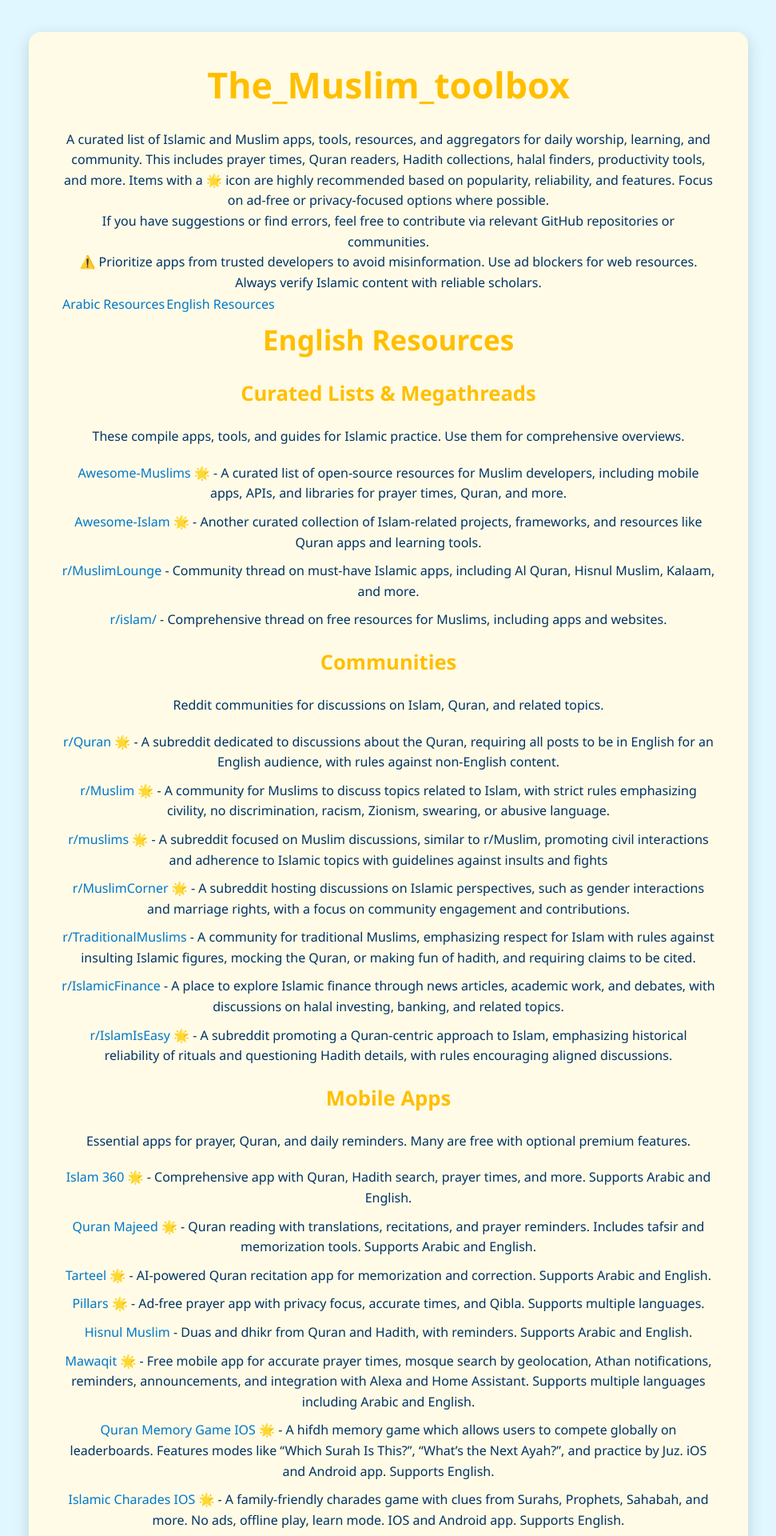
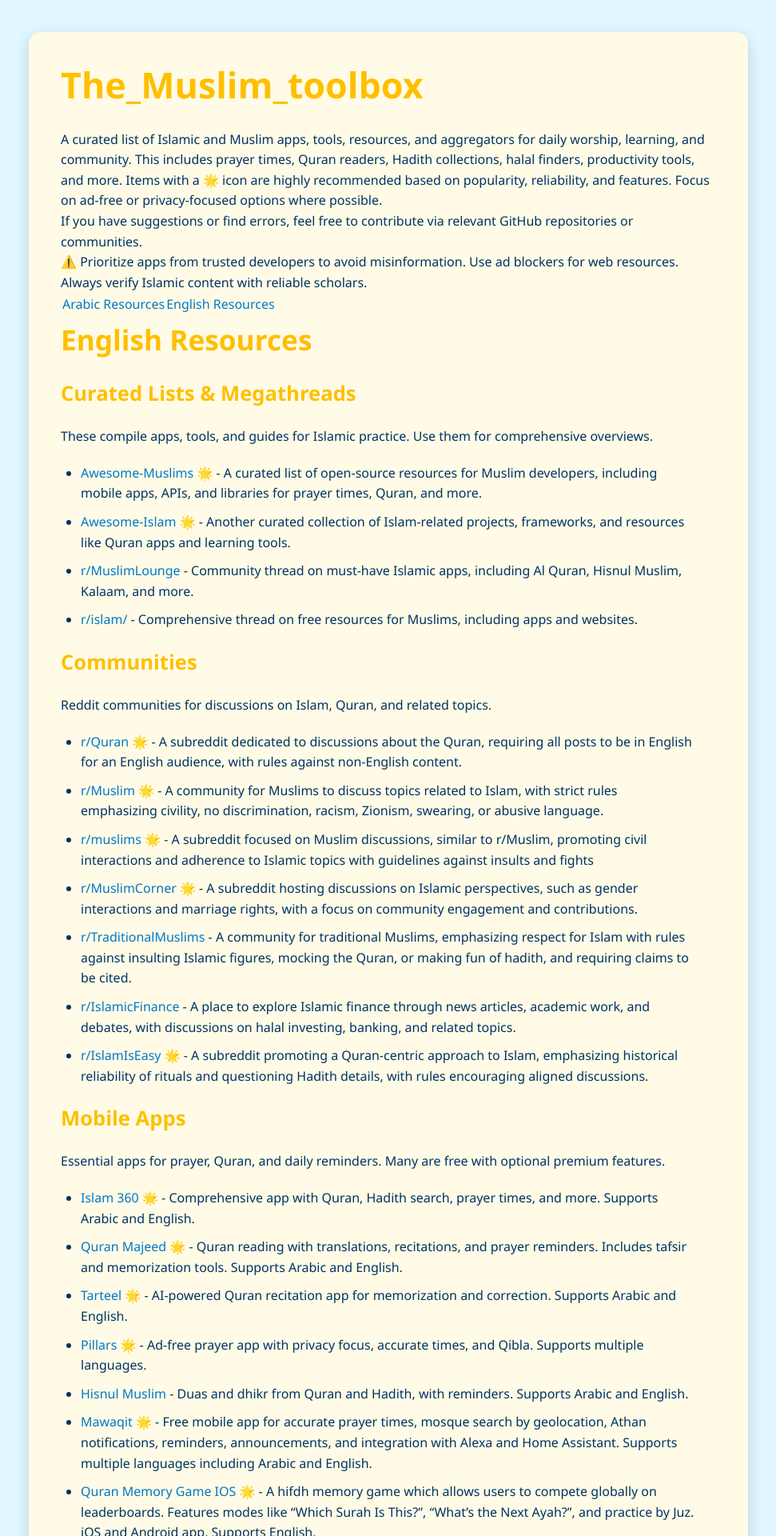
Before and after one commit to Hunterthief/The_Muslim_toolbox, a Jekyll site: the page built from index.md, in a window 1280 px wide. Shown: the top 1920 px of the page at 80% size, without its empty margins (154-1125 px from the left). Built offline with Jekyll 4.4.1, drawn with Linux system fonts in a browser that asks for light colours.

Commit message:
Update style.css

```diff
--- a/assets/css/style.css
+++ b/assets/css/style.css
@@ -10,19 +10,26 @@ body {
     background: #e0f7ff; /* light sky blue */
     color: #003366; /* dark blue text */
     line-height: 1.6;
-    display: flex;
-    justify-content: center;
     padding: 40px 20px;
 }
 
-/* Centered container with max width */
+/* Centered container with margins like piracy page */
 .markdown-body {
     max-width: 900px;
+    margin: 0 auto; /* centers container horizontally */
     background: #fffbe6; /* soft gold */
     padding: 30px 40px;
     border-radius: 15px;
     box-shadow: 0 6px 20px rgba(0, 0, 0, 0.15);
-    text-align: center; /* center all content */
+}
+
+/* Maintain text direction based on language */
+.markdown-body [dir="rtl"] {
+    direction: rtl;
+}
+
+.markdown-body [dir="ltr"] {
+    direction: ltr;
 }
 
 /* Headings */
@@ -56,8 +63,9 @@ a:hover {
 
 /* Lists */
 ul {
-    list-style-type: none; /* remove bullets for cleaner center */
-    padding: 0;
+    list-style-type: disc;
+    padding-left: 25px; /* keep indent for LTR */
+    padding-right: 25px; /* keep indent for RTL */
     margin: 20px 0;
 }
 
@@ -79,7 +87,7 @@ section {
 blockquote {
     border-left: 5px solid #ffbf00;
     padding-left: 15px;
-    margin: 20px auto;
+    margin: 20px 0;
     color: #003366;
     font-style: italic;
 }
```
